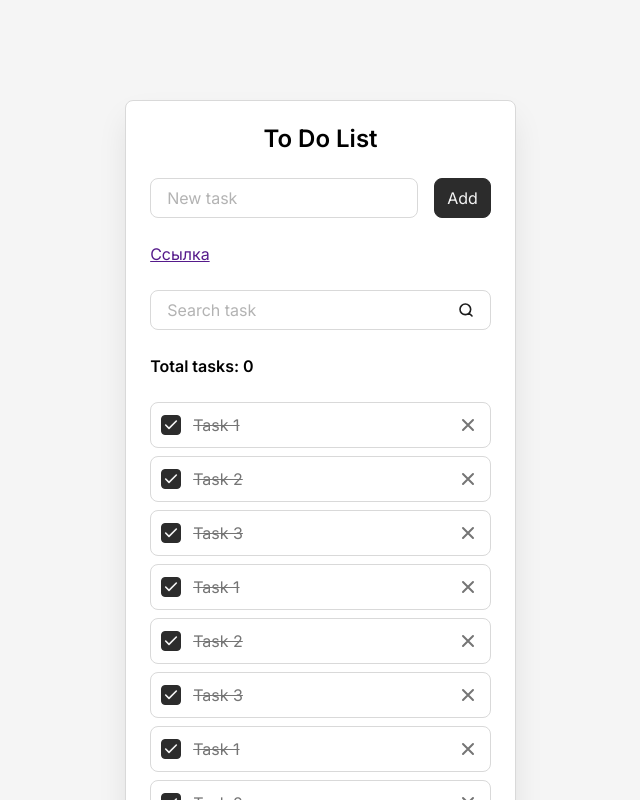
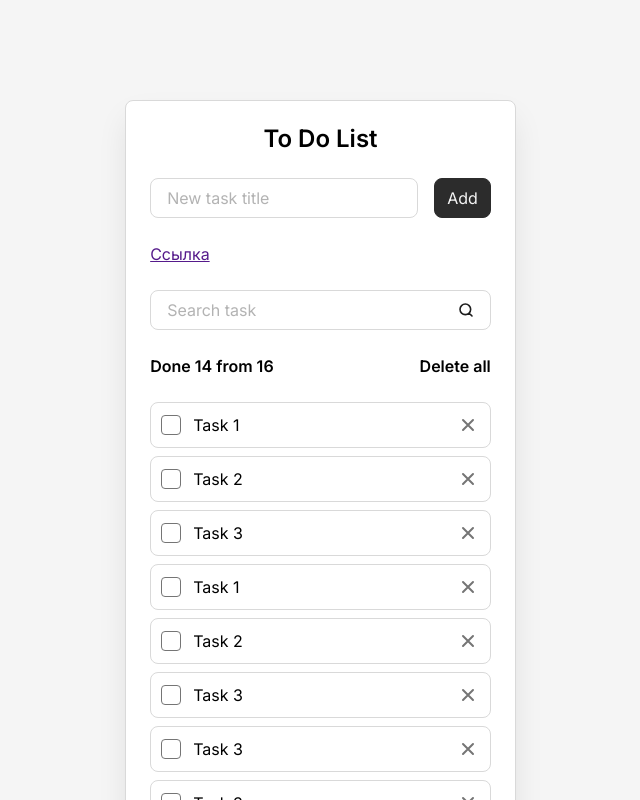
Before and after one commit to Ataevw/vk2, a React (Vite) app: page / in a window 1280 px wide. Shown: the top 800 px of the page, without its empty margins (312-952 px from the left). Built offline with nearby package versions, Linux system fonts and the light colour scheme.

Commit message:
002: прокинул пропсы в field, button, info, item, list

```diff
--- a/src/components/AddTaskForm.tsx
+++ b/src/components/AddTaskForm.tsx
@@ -1,11 +1,11 @@
-import Button from "./Buttons.js";
-import Field from "./Field.js";
+import Button from './Buttons.js';
+import Field from './Field.js';
 
 const AddTaskForm = () => {
   return (
     <form className="todo__form">
-      <Field />
-      <Button />
+      <Field className="todo__field" id="new-task" label="New task title" />
+      <Button type="submit">Add</Button>
     </form>
   );
 };
--- a/src/components/Buttons.tsx
+++ b/src/components/Buttons.tsx
@@ -1,7 +1,14 @@
-const Button = () => {
+interface ButtonProps {
+  className?: string;
+  children: React.ReactNode; // любое, что можно отрендерить в JSX
+  type?: 'button' | 'submit' | 'reset';
+}
+
+const Button = (props: ButtonProps) => {
+  const { className, children, type = 'button' } = props;
   return (
-    <button className="button" type="submit">
-      Add
+    <button className={`button${className ? ' ' + className : ''}`} type={type}>
+      {children}
     </button>
   );
 };
--- a/src/components/Field.tsx
+++ b/src/components/Field.tsx
@@ -1,14 +1,24 @@
-const Field = () => {
+interface FieldProps {
+  className?: string;
+  id: string;
+  label: string;
+  type?: 'text' | 'password' | 'email' | 'number' | 'tel' | 'url' | 'search';
+}
+
+const Field = (props: FieldProps) => {
+  const { className, id, label, type = 'text' } = props;
+
   return (
-    <div className="todo__field field">
-      <label className="field__label" htmlFor="new-task">
-        New task
+    <div className={`field${className ? ' ' + className : ''}`}>
+      <label className="field__label" htmlFor={id}>
+        {label}
       </label>
       <input
         className="field__input"
-        id="new-task"
+        id={id}
         placeholder=" "
         autoComplete="off"
+        type={type}
       />
     </div>
   );
--- a/src/components/SearchTaskForm.tsx
+++ b/src/components/SearchTaskForm.tsx
@@ -1,18 +1,9 @@
+import Field from "./Field.js";
+
 const SearchTaskForm = () => {
   return (
     <form className="todo__form">
-      <div className="todo__field field">
-        <label className="field__label" htmlFor="search-task">
-          Search task
-        </label>
-        <input
-          className="field__input"
-          id="search-task"
-          placeholder=" "
-          autoComplete="off"
-          type="search"
-        />
-      </div>
+      <Field className="todo__field" id="search-task" label="Search task" type="search" />
     </form>
   );
 };
--- a/src/components/Todo.tsx
+++ b/src/components/Todo.tsx
@@ -1,18 +1,44 @@
 import AddTaskForm from './AddTaskForm.js';
-import SearchTaskForm from './SearchTAskForm.js';
+import SearchTaskForm from './SearchTaskForm.js';
 import TodoInfo from './TodoInfo.js';
 import TodoList from './TodoList.js';
 import TodoModal from './TodoModal.js';
 
+interface Task {
+  id: string;
+  title: string;
+  isDone: boolean;
+}
+
 const Todo = () => {
+  // Список задач с типом Task[]
+  const taskList: Task[] = [
+    { id: '1', title: 'Task 1', isDone: true },
+    { id: '2', title: 'Task 2', isDone: true },
+    { id: '3', title: 'Task 3', isDone: true },
+    { id: '4', title: 'Task 1', isDone: true },
+    { id: '5', title: 'Task 2', isDone: true },
+    { id: '6', title: 'Task 3', isDone: true },
+    { id: '7', title: 'Task 3', isDone: false },
+    { id: '8', title: 'Task 3', isDone: true },
+    { id: '9', title: 'Task 3', isDone: true },
+    { id: '10', title: 'Task 3', isDone: true },
+    { id: '11', title: 'Task 3', isDone: true },
+    { id: '12', title: 'Task 3', isDone: true },
+    { id: '13', title: 'Task 3', isDone: false },
+    { id: '14', title: 'Task 3', isDone: true },
+    { id: '15', title: 'Task 3', isDone: true },
+    { id: '16', title: 'Task 3', isDone: true },
+  ];
+
   return (
     <div className="todo">
       <h1 className="todo__title">To Do List</h1>
       <AddTaskForm />
       <TodoModal />
       <SearchTaskForm />
-      <TodoInfo />
-      <TodoList />
+      <TodoInfo total={taskList.length} done={taskList.filter(({isDone}) => isDone).length}/>
+      <TodoList taskList={taskList} />
     </div>
   );
 };
--- a/src/components/TodoInfo.tsx
+++ b/src/components/TodoInfo.tsx
@@ -1,12 +1,18 @@
-const TodoInfo = () => {
+const TodoInfo = (props: any) => {
+  const { total, done } = props;
+
+  const hasTasks = total > 0;
+
   return (
     <div className="todo__info">
       <div className="todo__total-tasks">
-        Total tasks: <span>0</span>
+        Done {done} from {total}
       </div>
-      <button className="todo__delete-all-button" type="button">
-        Delete all
-      </button>
+      {hasTasks && (
+        <button className="todo__delete-all-button" type="button">
+          Delete all
+        </button>
+      )}
     </div>
   );
 };
--- a/src/components/TodoItem.tsx
+++ b/src/components/TodoItem.tsx
@@ -1,16 +1,18 @@
-const TodoItem = (props: any) => {
-  const { task } = props;
+interface TodoItemProps {
+  className?: string;
+  id: string;
+  title: string;
+  isDone: boolean;
+}
+
+const TodoItem = (props: TodoItemProps) => {
+  const { id, title, className, isDone } = props;
 
   return (
-    <li className="todo__item todo-item">
-      <input
-        className="todo-item__checkbox"
-        id="task-1"
-        type="checkbox"
-        defaultChecked
-      />
-      <label className="todo-item__label" htmlFor="task-1">
-        {task.title}
+    <li className={`todo-item${className ? ' ' + className : ''}`}>
+      <input className="todo-item__checkbox" id={id} type="checkbox" readOnly />
+      <label className="todo-item__label" htmlFor={id}>
+        {title}
       </label>
       <button
         className="todo-item__delete-button"
--- a/src/components/TodoList.tsx
+++ b/src/components/TodoList.tsx
@@ -1,41 +1,21 @@
 import { useEffect, useState } from 'react';
 import TodoItem from './TodoItem.js';
 
-// Интерфейс для задачи
 interface Task {
+  id: string;
   title: string;
+  isDone: boolean;
 }
 
-const TodoList = () => {
+interface TodoListProps {
+  taskList: Task[];
+}
+
+const TodoList = ({ taskList }: TodoListProps) => {
   const hasTasks: boolean = true;
 
   // Определяет, сколько блоков задач мы уже показали
   const [current, setCurrent] = useState<number>(1); // номер страницы
-
-  // Список задач с типом Task[]
-  const taskList: Task[] = [
-    { title: 'Task 1' },
-    { title: 'Task 2' },
-    { title: 'Task 3' },
-    { title: 'Task 1' },
-    { title: 'Task 2' },
-    { title: 'Task 3' },
-    { title: 'Task 1' },
-    { title: 'Task 2' },
-    { title: 'Task 3' },
-    { title: 'Task 1' },
-    { title: 'Task 2' },
-    { title: 'Task 3' },
-    { title: 'Task 1' },
-    { title: 'Task 2' },
-    { title: 'Task 3' },
-    { title: 'Task 1' },
-    { title: 'Task 2' },
-    { title: 'Task 3' },
-    { title: 'Task 1' },
-    { title: 'Task 2' },
-    { title: 'Task 3' },
-  ];
 
   // Сколько задач показываем за одну "страницу"
   const TASKS_PER_PAGE = 10;
@@ -89,8 +69,8 @@ const TodoList = () => {
 
   return (
     <ul className="todo__list">
-      {tasksToShow.map((task, index) => (
-        <TodoItem task={task} key={`${task.title}-${index}`} />
+      {tasksToShow.map((task) => (
+        <TodoItem {...task} key={task.id} />
       ))}
     </ul>
   );
--- a/src/styles/components/todo.css
+++ b/src/styles/components/todo.css
@@ -44,11 +44,6 @@
   &:hover {
     color: var(--color-gray-4);
   }
-
-  &:not(.is-visible) {
-    opacity: 0;
-    visibility: hidden;
-  }
 }
 
 .todo__list,
```
